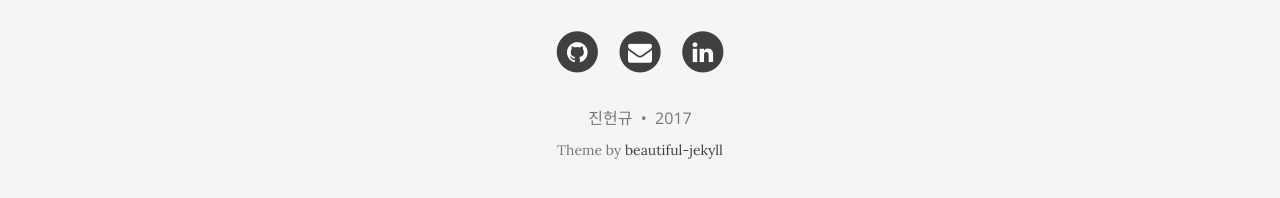
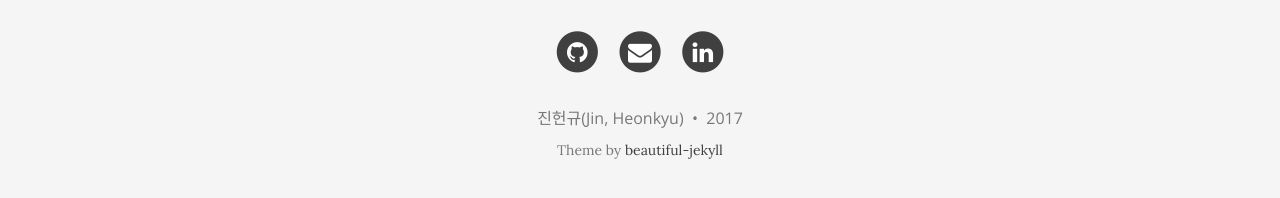
Before and after one commit to isabella232/gnucashkr.github.io, a Jekyll site: the page built from index.md, in a window 1280 px wide and 900 px high, scrolled down 1015 px. Shown: the part 689-887 px from the top of the window. Built offline with Jekyll 4.4.1, drawn with Linux system fonts in a browser that asks for light colours; nearby versions of some CDN libraries.

```diff
--- a/_config.yml
+++ b/_config.yml
@@ -17,7 +17,7 @@ baseurl: ""
 title: GnucashKr
 
 # Short description of your site
-description: 오픈소스 가계부 프로그램 GnuCash(http://gnucash.org) 한글화
+description: GnuCash 한글화 프로젝트
 
 # --- Navigation bar options --- #
 
@@ -46,7 +46,7 @@ avatar: "/img/avatar-icon.png"
 # Change all these values or delete the ones you don't want.
 # Important: you must keep the "name" parameter, everything else you can remove
 author:
-  name: 진헌규
+  name: 진헌규(Jin, Heonkyu)
   email: "heonkyu.jin@gmail.com"
   # facebook: yourname  # eg. daattali
   github: hkjinlee    # eg. daattali
```
Also changed, not shown: README.md (added).
